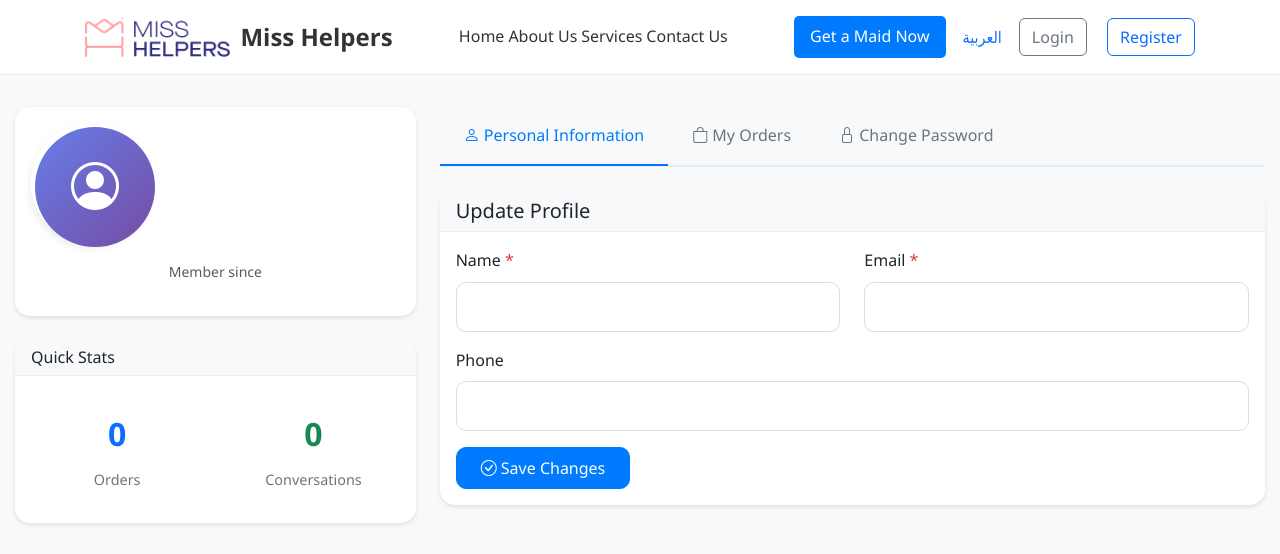
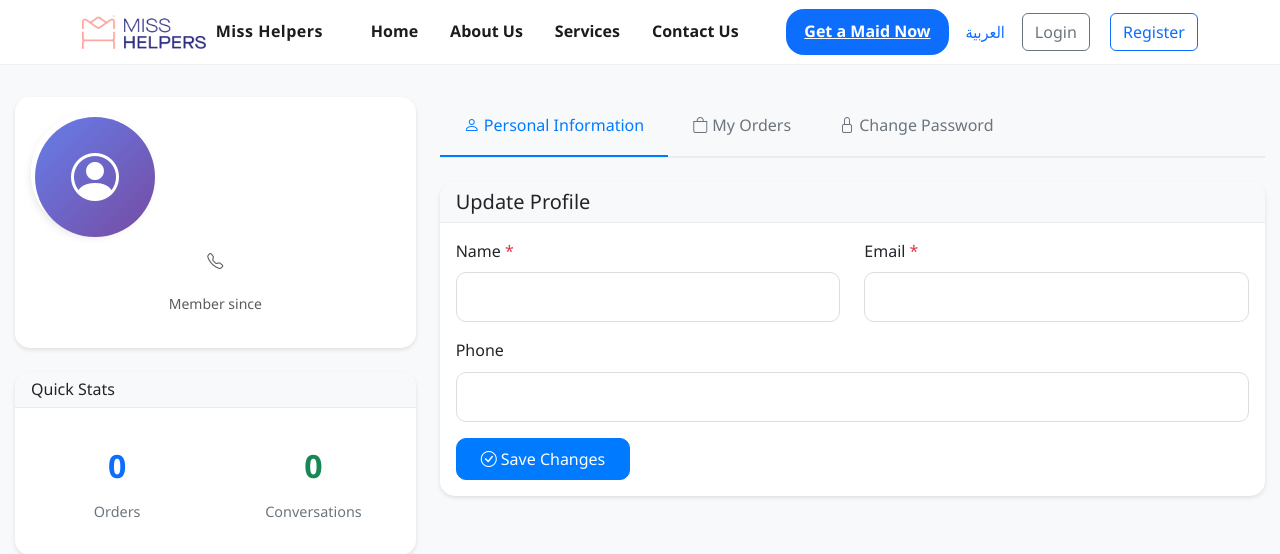
Before and after one commit to moaskary20/miss-helpers, a Laravel app: template resources/views/user/profile.blade.php in a window 1280 px wide. Shown: the top 554 px of the page. Run offline with Laravel 12, Linux system fonts and the light colour scheme; the template is opened without the code that fills it, so the values that code supplies are empty; parts of the project's set-up code (start-up, migrations or seed data) failed here and were passed over.

Commit message:
Fix translation and admin panel issues
- Fix marital status translation in maid profile pages
- Add comprehensive marital status translation keys (married, single, divorced, widowed)
- Update TranslationHelper to handle marital status values
- Fix service packages page translation (flexible_package, traditional_package)
- Fix admin panel edit page to show existing skills and work experiences
- Correct foreach loops to use ->get() method for proper data loading
- Improve header styling consistency across profile pages
- Ensure all maid profile data is properly translated and displayed

```diff
--- a/resources/lang/ar/messages.php
+++ b/resources/lang/ar/messages.php
@@ -274,6 +274,10 @@
     'nationality' => 'الجنسية',
     'age' => 'العمر',
     'marital_status' => 'الحالة الاجتماعية',
+    'married' => 'متزوج/متزوجة',
+    'single' => 'أعزب/عزباء',
+    'divorced' => 'مطلق/مطلقة',
+    'widowed' => 'أرمل/أرملة',
     'children_count' => 'عدد الأطفال',
     'experience_years' => 'سنوات الخبرة',
     'views' => 'مشاهدة',
--- a/resources/lang/en/messages.php
+++ b/resources/lang/en/messages.php
@@ -274,6 +274,10 @@
     'nationality' => 'Nationality',
     'age' => 'Age',
     'marital_status' => 'Marital Status',
+    'married' => 'Married',
+    'single' => 'Single',
+    'divorced' => 'Divorced',
+    'widowed' => 'Widowed',
     'children_count' => 'Number of Children',
     'experience_years' => 'Years of Experience',
     'views' => 'Views',
--- a/resources/views/admin/maids/edit.blade.php
+++ b/resources/views/admin/maids/edit.blade.php
@@ -375,7 +375,7 @@
                                 </div>
                             @endforeach
                         @else
-                            @foreach($maid->skills() as $index => $skill)
+                            @foreach($maid->skills()->get() as $index => $skill)
                                 <div class="skill-item row mb-3">
                                     <div class="col-md-5">
                                         <input type="text" class="form-control @error('skills.'.$index.'.skill_name') is-invalid @enderror"
@@ -509,7 +509,7 @@
                                 </div>
                             @endforeach
                         @else
-                            @foreach($maid->workExperiences() as $index => $work)
+                            @foreach($maid->workExperiences()->get() as $index => $work)
                                 <div class="work-experience-item row mb-3">
                                     <div class="col-md-2">
                                         <input type="text" class="form-control @error('work_experiences.'.$index.'.company_name') is-invalid @enderror"
--- a/resources/views/maid/profile.blade.php
+++ b/resources/views/maid/profile.blade.php
@@ -570,7 +570,7 @@
                         </div>
                         <div class="info-item">
                             <div class="info-label">{{ __('messages.marital_status') }}</div>
-                            <div class="info-value">{{ $maid->marital_status ?? __('messages.not_specified') }}</div>
+                            <div class="info-value">{{ \App\Helpers\TranslationHelper::translateMaidValue($maid->marital_status) }}</div>
                         </div>
                         <div class="info-item">
                             <div class="info-label">{{ __('messages.children_count') }}</div>
--- a/resources/views/service/index.blade.php
+++ b/resources/views/service/index.blade.php
@@ -317,7 +317,7 @@
                     <!-- الباقة المرنة -->
                     <div class="package-card">
                         <div class="package-header">
-                            <h2 class="package-title">الباقة المرنة</h2>
+                            <h2 class="package-title">{{ __('messages.flexible_package') }}</h2>
                         </div>
 
                         <div class="package-price">
@@ -376,7 +376,7 @@
                         <div class="recommended-ribbon">{{ __('messages.recommended') }}</div>
 
                         <div class="package-header">
-                            <h2 class="package-title">الباقة التقليدية</h2>
+                            <h2 class="package-title">{{ __('messages.traditional_package') }}</h2>
                         </div>
 
                         <div class="package-price">
--- a/resources/views/user/profile.blade.php
+++ b/resources/views/user/profile.blade.php
@@ -32,20 +32,18 @@
 
         /* Header Styles */
         .site-header {
-            background: #fff;
-            border-bottom: 1px solid #e9ecef;
-            padding: 1rem 0;
             position: sticky;
             top: 0;
             z-index: 1000;
+            background: #fff;
+            border-bottom: 1px solid #f1f1f1;
         }
 
         .header-inner {
+            height: 64px;
             display: flex;
+            align-items: center;
             justify-content: space-between;
-            align-items: center;
-            width: 100%;
-            padding: 0 15px;
         }
 
         .brand {
@@ -53,50 +51,37 @@
             align-items: center;
             gap: 10px;
             text-decoration: none;
-            color: #333;
         }
 
         .brand img {
-            height: 40px;
-            width: auto;
+            height: 34px;
         }
 
         .brand .title {
-            font-weight: 700;
-            font-size: 1.5rem;
-            color: #333;
-        }
-
-        .nav-links {
-            display: flex;
-            gap: 2rem;
-            list-style: none;
+            font-weight: 800;
+            color: #1c1c1c;
+            letter-spacing: .5px;
         }
 
         .nav-links a {
+            color: #1c1c1c;
             text-decoration: none;
-            color: #333;
-            font-weight: 500;
-            transition: color 0.3s;
+            padding: 10px 14px;
+            border-radius: 12px;
+            font-weight: 600;
         }
 
         .nav-links a:hover {
-            color: #007bff;
+            background: #f6f7fb;
         }
 
         .cta-btn {
-            background: #007bff;
-            color: white;
-            padding: 0.5rem 1rem;
-            border-radius: 5px;
-            text-decoration: none;
-            font-weight: 500;
-            transition: background 0.3s;
-        }
-
-        .cta-btn:hover {
-            background: #0056b3;
-            color: white;
+            background: #0d6efd;
+            color: #fff;
+            border: none;
+            border-radius: 18px;
+            padding: 10px 18px;
+            font-weight: 800;
         }
 
         /* Main Content */
@@ -304,17 +289,6 @@
 
         /* Mobile Responsive */
         @media (max-width: 768px) {
-            .header-inner {
-                flex-direction: column;
-                gap: 1rem;
-            }
-
-            .nav-links {
-                flex-direction: column;
-                gap: 1rem;
-                text-align: center;
-            }
-
             .brand .title {
                 font-size: 1.2rem;
             }
```
Also changed, not shown: app/Helpers/TranslationHelper.php (+14 -0 lines).
